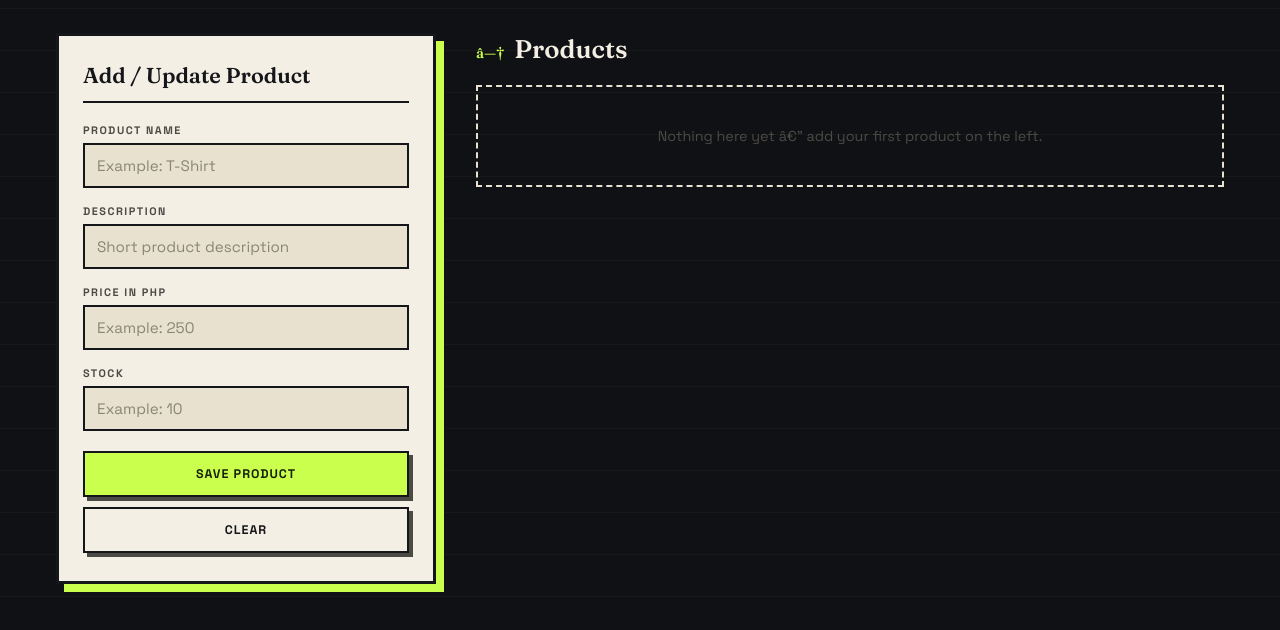
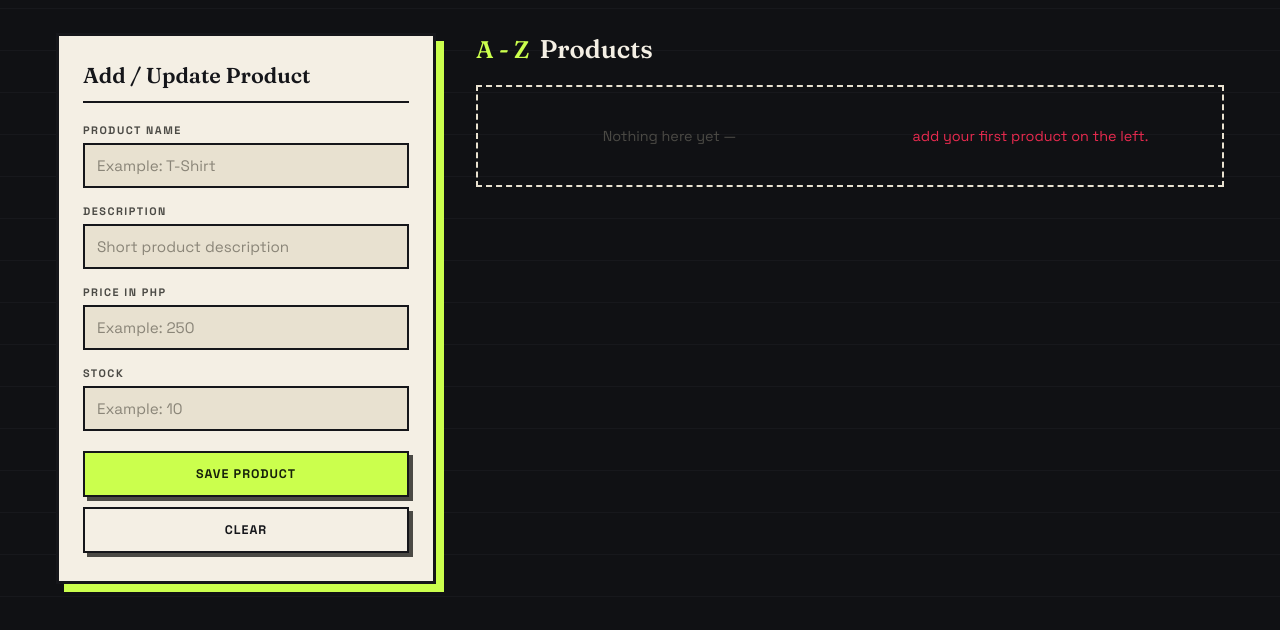
Before and after one commit to JosephDaCoder/Barias-Garces-Gordo, a website: page index.html in a window 1280 px wide. Shown: the part 160-790 px from the top of the page. Drawn offline with nearby package versions, Linux system fonts and the light colour scheme; no server answers.

Commit message:
change nen design a-z and empty product message

```diff
--- a/style.css
+++ b/style.css
@@ -72,7 +72,7 @@ body > h1::after {
   margin-top: 10px;
 }
 
-/* ---------- Kill the old <hr> â€” grid handles separation ---------- */
+/* ---------- Kill the old <hr> — grid handles separation ---------- */
 
 body > hr {
   display: none;
@@ -201,9 +201,9 @@ body > section:last-of-type > h2 {
 }
 
 body > section:last-of-type > h2::before {
-  content: "â—†";
+  content: "A - Z";
   color: var(--accent);
-  font-size: 0.9rem;
+  font-size: 1.50rem;
 }
 
 #productList {
@@ -212,14 +212,23 @@ body > section:last-of-type > h2::before {
   gap: 18px;
 }
 
-#productList:empty::before {
-  content: "Nothing here yet â€” add your first product on the left.";
+#productList:empty {
   grid-column: 1 / -1;
   border: 2px dashed var(--paper-dim);
   padding: 40px 20px;
   text-align: center;
+  font-size: 0.9rem;
+}
+
+#productList:empty::before {
+  content: "Nothing here yet —  ";
   color: var(--ink-soft);
-  font-size: 0.9rem;
+}
+
+#productList:empty::after {
+  content: "add your first product on the left.";
+  color: #ff2d55;
+  opacity: 0.9;
 }
 
 .product {
@@ -352,4 +361,4 @@ body > section:last-of-type > h2::before {
   body > section:first-of-type {
     position: static;
   }
-  }
+}
```
